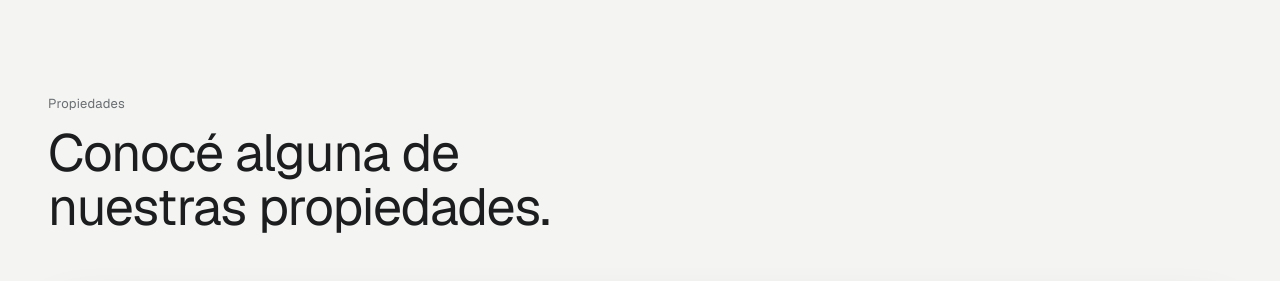
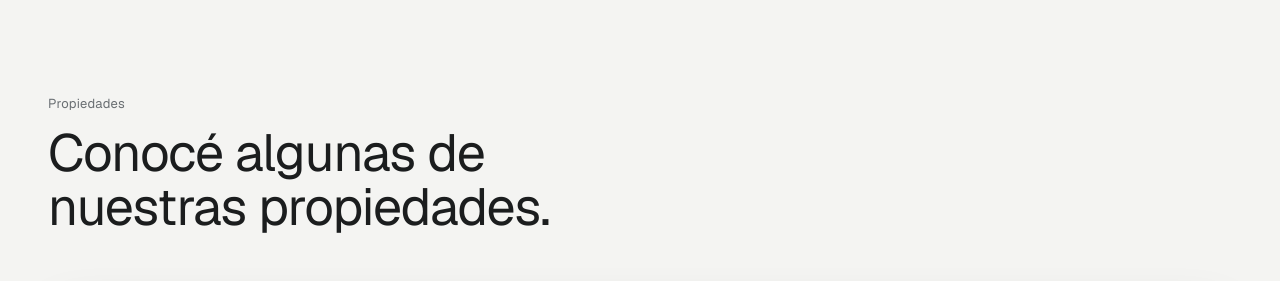
Before and after one commit to leo1099orellana/pisani_inmobiliaria, a React (Vite) app: page / in a window 1280 px wide. Shown: the part 1685-1966 px from the top of the page. Built offline with nearby package versions, Linux system fonts and the light colour scheme.

Commit message:
error de tipeo

```diff
--- a/src/data/site.js
+++ b/src/data/site.js
@@ -72,7 +72,7 @@ export const site = {
   // La sección "Propiedades destacadas" ahora redirige a los portales
   properties: {
     eyebrow: 'Propiedades',
-    title: 'Conocé alguna de nuestras propiedades.',
+    title: 'Conocé algunas de nuestras propiedades.',
     subtitle: 'Publicamos todas nuestras propiedades activas en los portales líderes del país. Elegí dónde preferís buscar.',
   },
 
```
